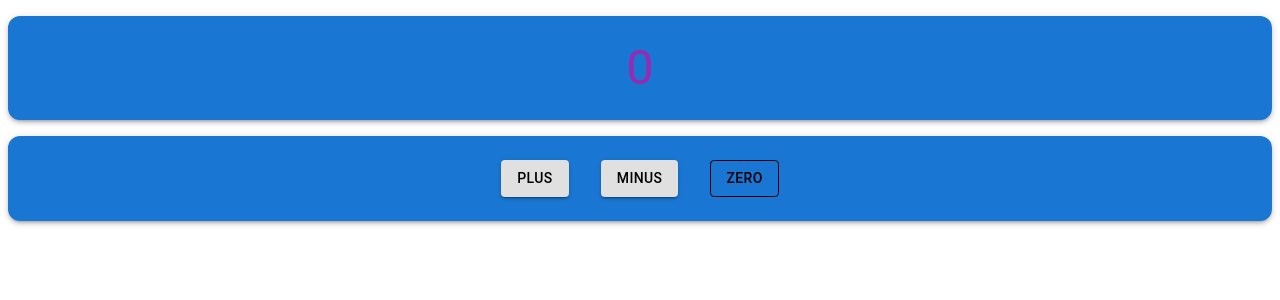
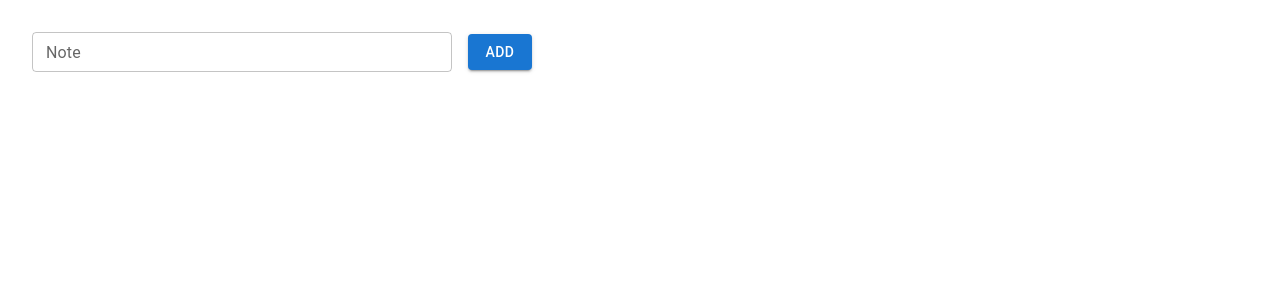
Before and after one commit to yuvrajsteve-cmyk/fullstackopen-part6, a React (Vite) app in the folder zustand/: page / in a window 1280 px wide. Shown: the top 300 px of the page. Built offline with nearby package versions, Linux system fonts and the light colour scheme.

Commit message:
Uncontrolled form practice exercise

```diff
--- a/zustand/src/App.jsx
+++ b/zustand/src/App.jsx
@@ -1,69 +1,61 @@
 
 
-// import { create } from "zustand";
-// import { Box, Button, Typography, Stack } from "@mui/material";
-
-// const useCounterStore = create((set) => ({
-//   counter: 0,
-//   increment: () => set((state) => ({ counter: state.counter + 1 })),
-//   decrement: () => set((state) => ({ counter: state.counter - 1 })),
-//   setToZero: () => set(() => ({ counter: 0 })),
-// }));
-
-// const App = () => {
-//   const counter = useCounterStore((state) => state.counter);
-//   const increment = useCounterStore((state) => state.increment);
-//   const decrement = useCounterStore((state) => state.decrement);
-//   const setToZero = useCounterStore((state) => state.setToZero);
-//   console.log(useCounterStore);
-
-//   return (
-//     <Box
-//       sx={{
-//         display: "flex",
-//         flexDirection: "column",
-//         justifyContent: "center",
-//         alignItems: "center",
-//         p: 3,
-//         my: 2,
-//         bgcolor: "primary.main",
-//         color: "primary.contrastText",
-//         borderRadius: 2,
-//         boxShadow: 2,
-//         gap: 3,
-//       }}
-//     >
-//       <Typography variant="h3" component="h1">
-//         {counter}
-//       </Typography>
-
-//       <Stack direction="row" spacing={2}>
-//         <Button variant="contained" color="secondary" onClick={increment}>
-//           plus
-//         </Button>
-//         <Button variant="contained" color="secondary" onClick={decrement}>
-//           minus
-//         </Button>
-//         <Button variant="outlined" color="inherit" onClick={setToZero}>
-//           zero
-//         </Button>
-//       </Stack>
-//     </Box>
-//   );
-// };
-
-// export default App;
-
-import Display from './Display'
-import Controls from './Controls'
-import { Box } from '@mui/material'
+import { Box, TextField, Button, List, ListItem, ListItemText, Paper,TableContainer } from '@mui/material'
+import { useNotes, useNoteActions } from './useNoteStore'
 
 const App = () => {
+  const notes = useNotes()
+  const { add } = useNoteActions()
+
+  const generatedId = () => Number((Math.random() * 1000000).toFixed(0))
+
+  const addNote = (e) => {
+    e.preventDefault()
+    const content = e.target.value
+    add({ id: generatedId(), content, important: false})
+    e.target.reset()
+  }
 
   return(
-    <Box>
-        <Display />
-        <Controls />
+     <Box sx={{ p: 3, maxWidth: 500, display: 'flex', flexDirection: 'column', gap: 3 }}>
+
+
+      <Box component="form" onSubmit={addNote} sx={{ display: 'flex', gap: 2, alignItems: 'center' }}>
+        <TextField
+          name="note"
+          label="Note"
+          variant="outlined"
+          size="small"
+          fullWidth
+        />
+        <Button type="submit" variant="contained" color="primary">
+          Add
+        </Button>
+      </Box>
+
+
+      <TableContainer component={Paper} elevation={1} sx={{ borderRadius: 2 }}>
+        <List disablePadding>
+          {notes.map((note, index) => (
+            <ListItem
+              key={note.id}
+              divider={index !== notes.length - 1}
+              sx={{ py: 1.5 }}
+            >
+
+              <ListItemText
+                primary={note.content}
+                primaryTypographyProps={{
+                  variant: note.important ? 'h6' : 'body1',
+                  fontWeight: note.important ? 700 : 400,
+                  color: note.important ? 'primary.main' : 'text.primary'
+                }}
+              />
+            </ListItem>
+          ))}
+        </List>
+      </TableContainer>
+
     </Box>
   )
 }
--- a/zustand/src/Controls.jsx
+++ b/zustand/src/Controls.jsx
@@ -2,7 +2,7 @@ import  useCounterStore  from './Store'
 import { Box, Button } from '@mui/material'
 
 const Controls = () => {
-    const { increment, decrement, setToZero } = useCounterStore()
+    const { increment, decrement, setToZero } = useCounterStore((state) => state.actions)
 
     return(
         <Box sx={{
--- a/zustand/src/Display.jsx
+++ b/zustand/src/Display.jsx
@@ -1,8 +1,10 @@
 import { Box, Typography } from '@mui/material'
 import useCounterStore  from './Store'
 
+
 const Display = () => {
     const counter = useCounterStore((state) => state.counter)
+
     return (
         <Box sx={{
             display: 'flex',
--- a/zustand/src/Store.jsx
+++ b/zustand/src/Store.jsx
@@ -1,10 +1,13 @@
-import { create } from 'zustand';
+import { create } from "zustand";
 
 const useCounterStore = create((set) => ({
   counter: 0,
-  increment: () => set((state) => ({ counter: state.counter + 1 })),
-  decrement: () => set((state) => ({ counter: state.counter - 1 })),
-  setToZero: () => set({ counter: 0 })
+  actions: {
+    increment: () => set((state) => ({ counter: state.counter + 1 })),
+    decrement: () => set((state) => ({ counter: state.counter - 1 })),
+    setToZero: () => set({ counter: 0 }),
+  },
 }));
 
+
 export default useCounterStore;
--- /dev/null
+++ b/zustand/src/useNoteStore.js
@@ -0,0 +1,13 @@
+import { create} from 'zustand'
+
+const useNoteStore = create(Set => ({
+   notes: [],
+   actions: {
+    add: note => Set(
+        state => ({ notes: state.notes.concat(note) })
+    )
+   }
+}))
+
+export const useNotes = () => useNoteStore(state => state.notes)
+export const useNoteActions = () => useNoteStore(state => state.actions)
```
